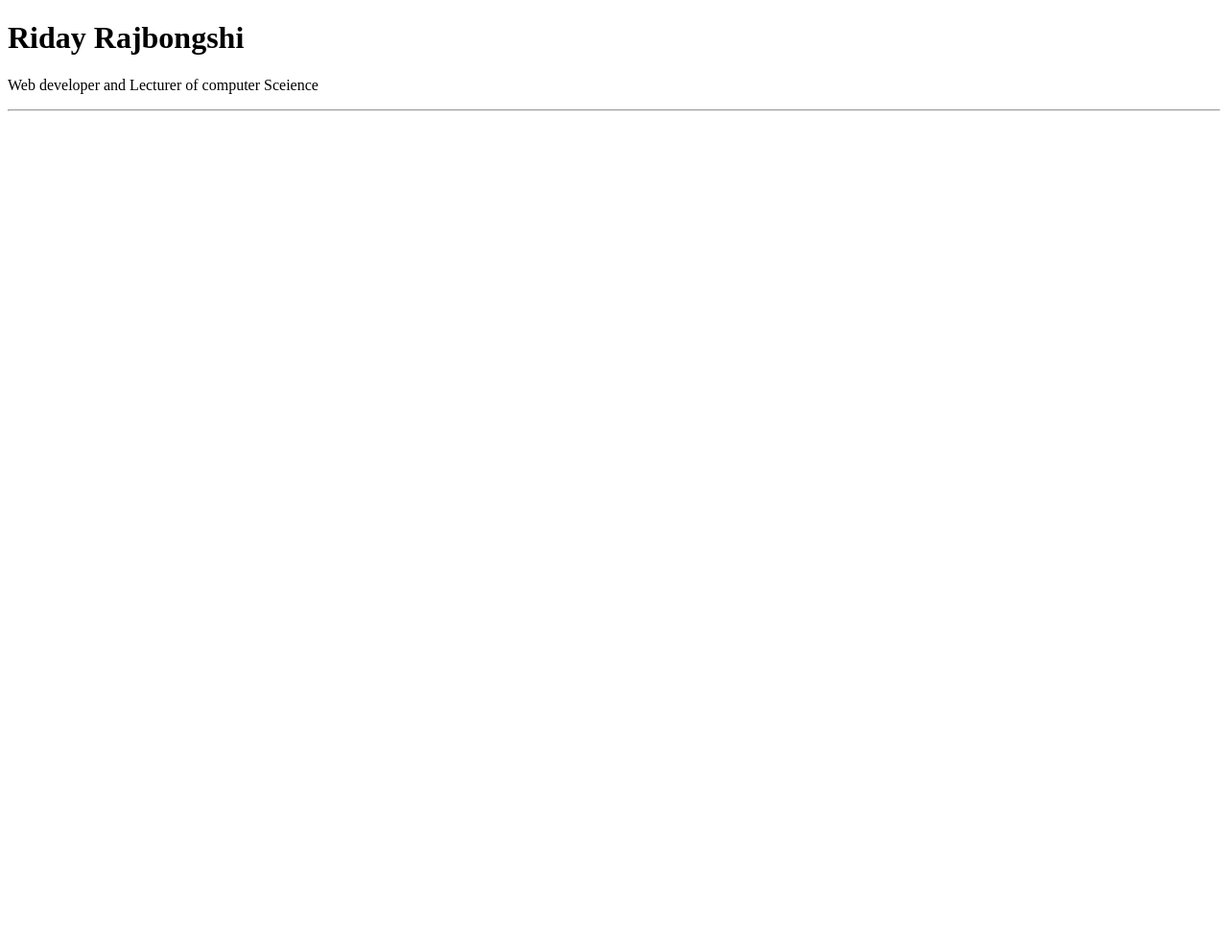
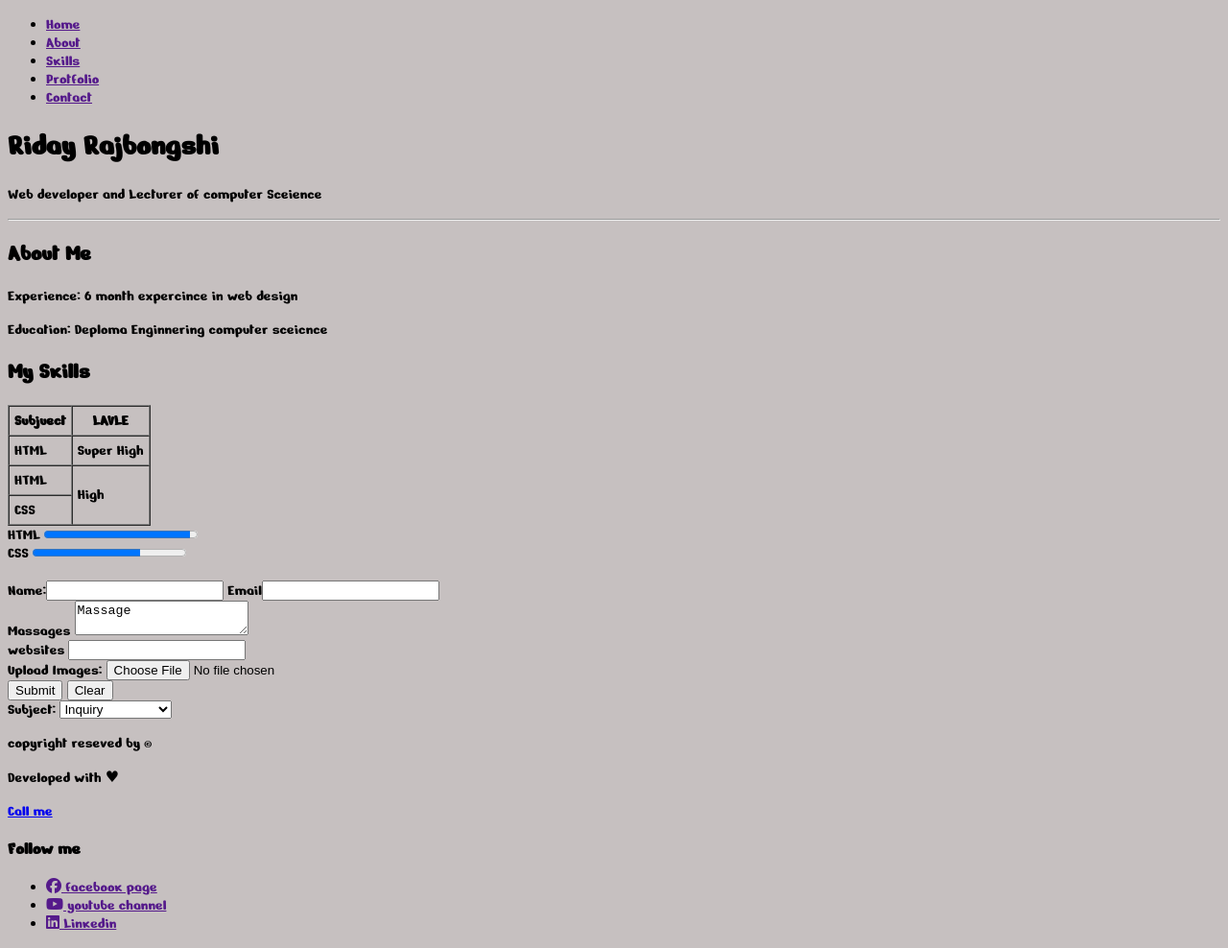
Before and after one commit to rbriday/protfolio-html, a plain HTML site: page index.html in a window 1280 px wide. Shown: the whole page at 96% size. Before the commit the page ends 800 px from the top, so only its background shows below. Drawn offline with Linux system fonts and the light colour scheme.

Commit message:
updet my protfolio

```diff
--- a/index.html
+++ b/index.html
@@ -3,15 +3,152 @@
 <head>
     <meta charset="UTF-8">
     <meta name="viewport" content="width=device-width, initial-scale=1.0">
+    <meta http-equiv="X-UA-Compatible" content="ie=edge">
+    <meta name="keywords" content="protfolio, html">
+    <meta name="description" content="Riday">
+    <meta name="author" content="riday">
+    <link rel="stylesheet" href="https://cdnjs.cloudflare.com/ajax/libs/font-awesome/6.6.0/css/all.min.css" integrity="sha512-Kc323vGBEqzTmouAECnVceyQqyqdsSiqLQISBL29aUW4U/M7pSPA/gEUZQqv1cwx4OnYxTxve5UMg5GT6L4JJg==" crossorigin="anonymous" referrerpolicy="no-referrer" />
+    <!-- google fonts cdn -->
+    <link rel="preconnect" href="https://fonts.googleapis.com">
+    <link rel="preconnect" href="https://fonts.gstatic.com" crossorigin>
+    <link href="https://fonts.googleapis.com/css2?family=Nerko+One&display=swap" rel="stylesheet">
+    <style>
+        body{
+            background-color: rgb(198, 192, 192);
+            font-family: "Nerko One", cursive;
+        }
+    </style>
     <title>Personal protfolio</title>
 </head>
-<body>
+    <nav>
+        <ul>
+            <li><a href="">Home</a></li>
+            <li><a href="">About</a></li>
+            <li><a href="">Skills</a></li>
+            <li><a href="">Protfolio</a></li>
+            <li><a href="">Contact</a></li>
+        </ul>
+    </nav>
+
     <header>
         <h1>Riday Rajbongshi</h1>
         <p>Web developer and Lecturer of computer Sceience</p>
         <hr />
     </header>
     <!-- Section : about part Start-->
+     <section>
+        <h2>About Me</h2>
+        <p>Experience: 6 month expercince in web design</p>
+        <p>Education: Deploma Enginnering computer sceicnce</p>
+     </section>
     <!-- Section : about part End-->
+
+    <!-- Section : Skills part start-->
+     <section>
+        <h2>My Skills</h2>
+        <table border="1" cellpadding="5" cellspacing="0">
+            <thead>
+                <tr>
+                    <th>Subjuect</th>
+                    <th>LAVLE</th>
+                </tr>
+            </thead>
+            <tbody>
+                <tr>
+                    <td>HTML</td>
+                    <td>Super High</td>
+                </tr>
+                <tr>
+                    <td>HTML</td>
+                    <td rowspan="3">High</td>
+                </tr>
+                <tr>
+                    <td>CSS</td>
+                </tr>
+            </tbody>
+        </table>
+        <div>
+            <label for="htmlprogresss">HTML</label>
+            <progress id="htmlprogresss" value="95" max="100">
+                85%
+            </progress>
+            <div>
+
+                <label for="htmlprogresss">CSS</label>
+                <progress id="htmlprogresss" value="70" max="100">
+                    70%
+                </progress>
+            </div>
+        </div>
+     </section>
+     <br>
+
+    <!-- Section :  Skills part End-->
+
+    <!----- Section From start ---->
+     <section>
+        <form action="">
+        <div>
+            <label for="">Name:</label><input type="text">
+            <label for="">Email</label><input type="email">
+           <div>
+            <label for="">Massages</label> <textarea name="" id="">Massage</textarea>
+           </div>
+        </div>
+        <div>
+            <label for="websites">websites</label>
+            <input type="url" id="websites" name="website">
+        </div>
+        <div>
+            <label for="image">Upload Images:</label>
+            <input type="file" id="image" name="image">
+        </div>
+
+        <div>
+            <button type="submit">Submit</button>
+            <button type="reset">Clear</button>
+        </div>
+        <div>
+                <label for="Subject">Subject:</label>
+                <select name="subject" id="subject" >
+                    <option value="">Inquiry</option>
+                    <option value="">feedback</option>
+                    <option value="">Job Opportunity</option>
+                </select>
+            </div>
+        </form>
+     </section>
+    <!----- Section From end ---->
+    <!----footer section start---->
+    <footer>
+        <p>copyright reseved by &copy;</p>
+        <p>Developed with &hearts;</p>
+        <a href="tel:0193326633">Call me</a>
+        <a href="mailto:ridaya@gmail.com"></a>
+        <h3>Follow me</h3>
+        <ul>
+            <li>
+                <a href="" target="-blank">
+                    <i class="fa-brands fa-facebook"></i>
+                    facebook page
+                </a>
+            </li>
+            <li>
+                <a href="" target="-blank">
+                    <i class="fa-brands fa-youtube"></i>
+                    youtube channel
+                </a>
+            </li>
+            <li>
+                <a href="" target="-blank">
+                    <i class="fa-brands fa-linkedin"></i>
+                    Linkedin
+                </a>
+            </li>
+        </ul>
+    </footer>
+    <!----footer section end---->
+
+
 </body>
 </html>
```
Also changed, not shown: 1 other file.
